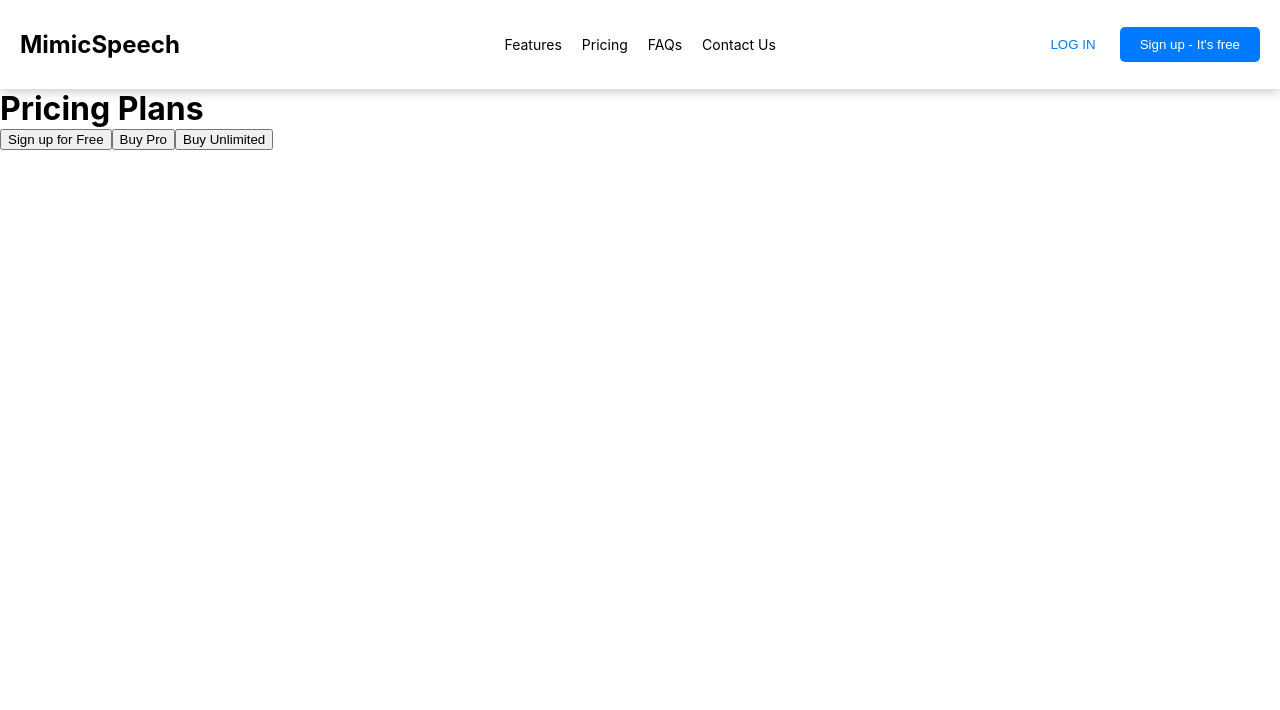
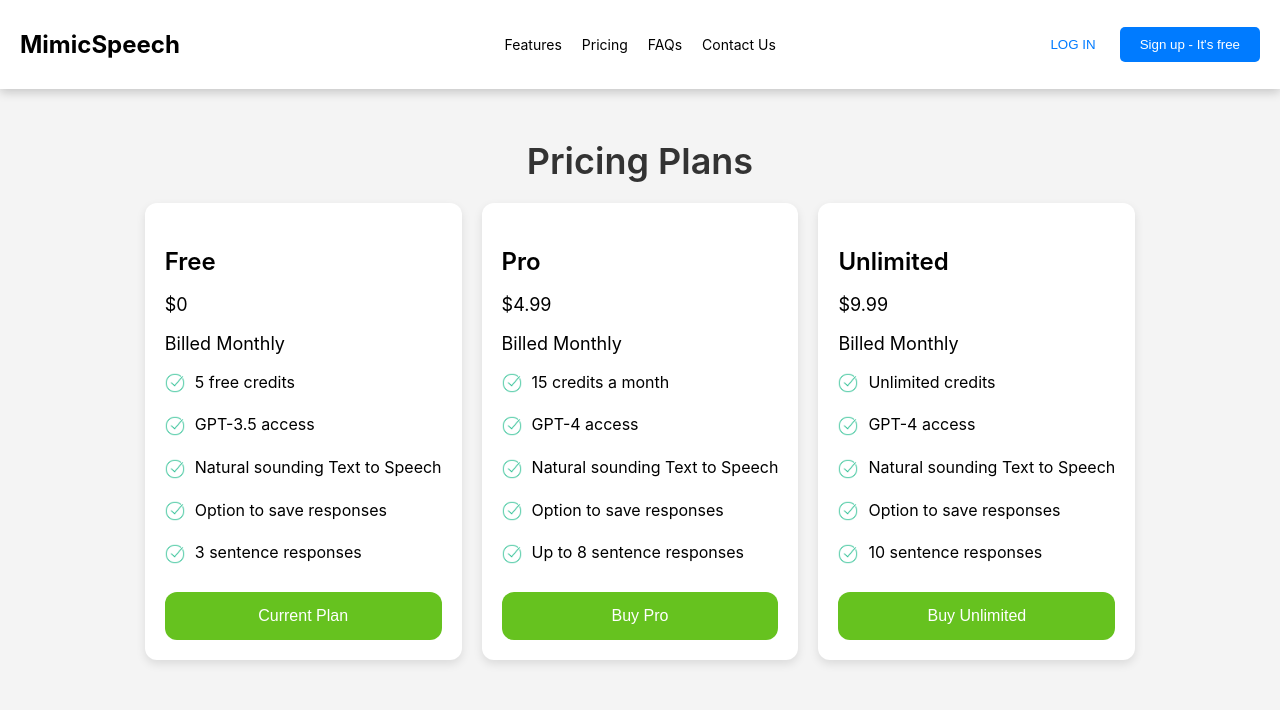
Before and after one commit to shanemion/MimicSpeech, a React (Create React App) app: page /pricing in a window 1280 px wide. Shown: the top 710 px of the page. Built offline with nearby package versions, Linux system fonts and the light colour scheme; no server answers.

Commit message:
added language context, pushing before large structure redesign just in case

```diff
--- a/src/App.js
+++ b/src/App.js
@@ -18,6 +18,7 @@
 import PaymentSuccessPage from "./features/landing-page/components/pricing/PaymentSuccessPage";
 import { PricingProvider } from "./services/pricing/PricingContext";
 import Dashboard from "./features/dashboard/Dashboard";
+import { TypedResponseProvider } from "./services/type-response/TypedResponseContext";
 
 function App() {
   const [typeResponse, setTypeResponse] = useState(false);
@@ -30,6 +31,7 @@
             <SavedResponseProvider>
               <SavedAudioProvider>
                 <LanguageProvider>
+                  <TypedResponseProvider>
                     <div className="App">
                       <div className="content">
                         <Routes>
@@ -57,6 +59,7 @@
                         </Routes>
                       </div>
                     </div>
+                  </TypedResponseProvider>
                 </LanguageProvider>
               </SavedAudioProvider>
             </SavedResponseProvider>
--- /dev/null
+++ b/src/features/landing-page/components/pricing/PaymentSuccessPage.css
@@ -0,0 +1,77 @@
+.payment-success-container {
+    display: flex;
+    flex-direction: column;
+    align-items: center;
+    justify-content: center;
+    height: 100vh;
+    background-color: #f4f4f4;
+    padding: 20px;
+  }
+
+  .success-title {
+    font-size: 36px;
+    font-weight: 600;
+    color: #333;
+    margin-bottom: 20px;
+  }
+
+  .success-message {
+    font-size: 18px;
+    color: #555;
+    text-align: center;
+    margin-bottom: 40px;
+  }
+
+  .plan-name,
+  .credit-count {
+    font-weight: 600;
+    color: #007bff;
+  }
+
+  .dashboard-button {
+    background-color: #007bff;
+    color: white;
+    padding: 15px 30px;
+    border-radius: 25px;
+    font-size: 18px;
+    cursor: pointer;
+    transition: background-color 0.3s ease;
+  }
+
+  .dashboard-button:hover {
+    background-color: #0056b3;
+  }
+
+  @media (max-width: 768px) {
+    .success-title {
+      font-size: 28px;
+      margin-bottom: 15px;
+    }
+
+    .success-message {
+      font-size: 16px;
+      margin-bottom: 30px;
+    }
+
+    .dashboard-button {
+      padding: 12px 24px;
+      font-size: 16px;
+    }
+  }
+
+  @media (max-width: 480px) {
+    .success-title {
+      font-size: 24px;
+      margin-bottom: 10px;
+    }
+
+    .success-message {
+      font-size: 14px;
+      margin-bottom: 20px;
+    }
+
+    .dashboard-button {
+      padding: 10px 20px;
+      font-size: 14px;
+    }
+  }
--- a/src/features/landing-page/components/pricing/PaymentSuccessPage.js
+++ b/src/features/landing-page/components/pricing/PaymentSuccessPage.js
@@ -1,8 +1,7 @@
-// PaymentSuccessPage.js
-
 import React, { useEffect, useState } from "react";
 import { useAuth } from "../../../../services/firebase/FirebaseAuth";
 import { useLocation, useNavigate } from "react-router-dom";
+import "./PaymentSuccessPage.css";
 
 const PaymentSuccessPage = () => {
   const { currentUser, fetchCredits } = useAuth();
@@ -22,12 +21,12 @@
   }, [currentUser, fetchCredits]);
 
   return (
-    <div>
-      <h1>Thank you for your purchase!</h1>
-        <p>
-            You have successfully purchased the {plan} plan. You now have {credits} credits.
-        </p>
-      <button onClick={() => navigate("/dashboard")}>Go to Dashboard</button>
+    <div className="payment-success-container">
+      <h1 className="success-title">Thank You for Your Purchase!</h1>
+      <p className="success-message">
+        You have successfully purchased the <span className="plan-name">{plan}</span> plan. You now have <span className="credit-count">{credits}</span> credits.
+      </p>
+      <button className="dashboard-button" onClick={() => navigate("/dashboard")}>Go to Dashboard</button>
     </div>
   );
 };
--- /dev/null
+++ b/src/features/landing-page/components/pricing/PricingPage.css
@@ -0,0 +1,88 @@
+.pricing-page {
+    display: flex;
+    flex-direction: column;
+    align-items: center;
+    justify-content: top;
+    height: 100vh;
+    background-color: #f4f4f4;
+  }
+
+  .pricing-title {
+    margin-top: 50px;
+
+    font-size: 36px;
+    font-weight: 600;
+    color: #333;
+    margin-bottom: 20px;
+  }
+
+  .pricing-plans {
+    display: flex;
+    gap: 20px;
+  }
+
+  .pricing-plan {
+    flex: 1;
+    padding: 20px;
+    border-radius: 12px;
+    background-color: #fff;
+    box-shadow: 0 4px 10px rgba(0, 0, 0, 0.1);
+  }
+
+  .pricing-plan h3 {
+    font-size: 24px;
+    font-weight: 600;
+    margin-bottom: 10px;
+  }
+
+  .pricing-plan p {
+    font-size: 18px;
+    margin-bottom: 10px;
+  }
+
+  .pricing-plan ul {
+    list-style: none;
+    padding-left: 0;
+    margin-bottom: 20px;
+  }
+
+  .pricing-plan li {
+    font-size: 16px;
+    margin-bottom: 5px;
+  }
+
+  .pricing-button {
+    padding: 15px 30px;
+    font-size: 16px;
+    font-weight: 500;
+    border-radius: 12px;
+    border: none;
+    cursor: pointer;
+    transition: all 0.3s ease;
+    background-color: rgb(102, 194, 31);
+    color: white;
+    width: 100%;
+  }
+
+  .pricing-button:hover {
+    transform: scale(1.05);
+  }
+
+  @media (max-width: 768px) {
+    .pricing-plans {
+      flex-direction: column;
+      align-items: center;
+    }
+
+    .pricing-plan {
+      width: 90%;  /* You can adjust this width */
+      margin-bottom: 20px;
+    }
+  }
+
+  .checkmark {
+    width: 20px;
+    height: 20px;
+    margin-right: 10px;
+    vertical-align: middle;
+  }
--- a/src/features/landing-page/components/pricing/PricingPage.js
+++ b/src/features/landing-page/components/pricing/PricingPage.js
@@ -4,6 +4,8 @@
 import LandingHeader from "../header/LandingHeader";
 import { useNavigate } from "react-router-dom";
 import { usePricing } from "../../../../services/pricing/PricingContext";
+import checkmark from './icons8-checkmark-501.png'
+import "./PricingPage.css";
 
 const PricingPage = () => {
   const navigate = useNavigate();
@@ -11,7 +13,10 @@
   const { setPricingState } = usePricing();
 
   const handleButtonClick = (plan) => {
-    console.log("Navigating with state: ", { fromPricingPage: true, selectedPlan: plan });
+    console.log("Navigating with state: ", {
+      fromPricingPage: true,
+      selectedPlan: plan,
+    });
 
     if (currentUser) {
       // User is logged in, navigate to dashboard
@@ -27,15 +32,64 @@
   return (
     <div>
       <LandingHeader />
-      <h1>Pricing Plans</h1>
-      <div>
-        <button onClick={() => handleButtonClick("Free")}>
-          Sign up for Free
-        </button>
-        <button onClick={() => handleButtonClick("Pro")}>Buy Pro</button>
-        <button onClick={() => handleButtonClick("Unlimited")}>
-          Buy Unlimited
-        </button>
+      <div className="pricing-page">
+        <h1 className="pricing-title">Pricing Plans</h1>
+        <div className="pricing-plans">
+          <div className="pricing-plan free">
+            <h3>Free</h3>
+            <p>$0</p>
+            <p>Billed Monthly</p>
+            <ul>
+              <li><img src={checkmark} alt="check" className="checkmark"/>5 free credits</li>
+              <li><img src={checkmark} alt="check" className="checkmark"/>GPT-3.5 access</li>
+              <li><img src={checkmark} alt="check" className="checkmark"/>Natural sounding Text to Speech</li>
+              <li><img src={checkmark} alt="check" className="checkmark"/>Option to save responses</li>
+              <li><img src={checkmark} alt="check" className="checkmark"/>3 sentence responses</li>
+            </ul>
+            <button
+              className="pricing-button"
+              onClick={() => handleButtonClick("Free")}
+            >
+              Current Plan
+            </button>
+          </div>
+          <div className="pricing-plan pro">
+            <h3>Pro</h3>
+            <p>$4.99</p>
+            <p>Billed Monthly</p>
+            <ul>
+              <li><img src={checkmark} alt="check" className="checkmark"/>15 credits a month</li>
+              <li><img src={checkmark} alt="check" className="checkmark"/>GPT-4 access</li>
+              <li><img src={checkmark} alt="check" className="checkmark"/>Natural sounding Text to Speech</li>
+              <li><img src={checkmark} alt="check" className="checkmark"/>Option to save responses</li>
+              <li><img src={checkmark} alt="check" className="checkmark"/>Up to 8 sentence responses</li>
+            </ul>
+            <button
+              className="pricing-button"
+              onClick={() => handleButtonClick("Pro")}
+            >
+              Buy Pro
+            </button>
+          </div>
+          <div className="pricing-plan unlimited">
+            <h3>Unlimited</h3>
+            <p>$9.99</p>
+            <p>Billed Monthly</p>
+            <ul>
+              <li><img src={checkmark} alt="check" className="checkmark"/>Unlimited credits</li>
+              <li><img src={checkmark} alt="check" className="checkmark"/>GPT-4 access</li>
+              <li><img src={checkmark} alt="check" className="checkmark"/>Natural sounding Text to Speech</li>
+              <li><img src={checkmark} alt="check" className="checkmark"/>Option to save responses</li>
+              <li><img src={checkmark} alt="check" className="checkmark"/>10 sentence responses</li>
+            </ul>
+            <button
+              className="pricing-button"
+              onClick={() => handleButtonClick("Unlimited")}
+            >
+              Buy Unlimited
+            </button>
+          </div>
+        </div>
       </div>
     </div>
   );
--- /dev/null
+++ b/src/services/type-response/TypedResponseContext.js
@@ -0,0 +1,23 @@
+import React, { createContext, useState, useContext } from 'react';
+
+export const TypedResponseContext = createContext();
+
+export const TypedResponseProvider = ({ children }) => {
+  const [typedResponse, setTypedResponse] = useState(
+    localStorage.getItem('typedResponse') || ''
+  );
+
+  return (
+    <TypedResponseContext.Provider value={[typedResponse, setTypedResponse]}>
+      {children}
+    </TypedResponseContext.Provider>
+  );
+};
+
+export const useTypedResponse = () => {
+  const context = useContext(TypedResponseContext);
+  if (!context) {
+    throw new Error('useTypedResponse must be used within a TypedResponseProvider');
+  }
+  return context;
+};
```
Also changed, not shown: src/features/generate-page/generators/ChineseResponseGenerator.js (+11 -11 lines), src/features/dashboard/components/FeaturedPrompts.js (added), src/features/landing-page/components/pricing/icons8-checkmark-501.png (added). Lines whose indentation alone changed are shown as unchanged.
